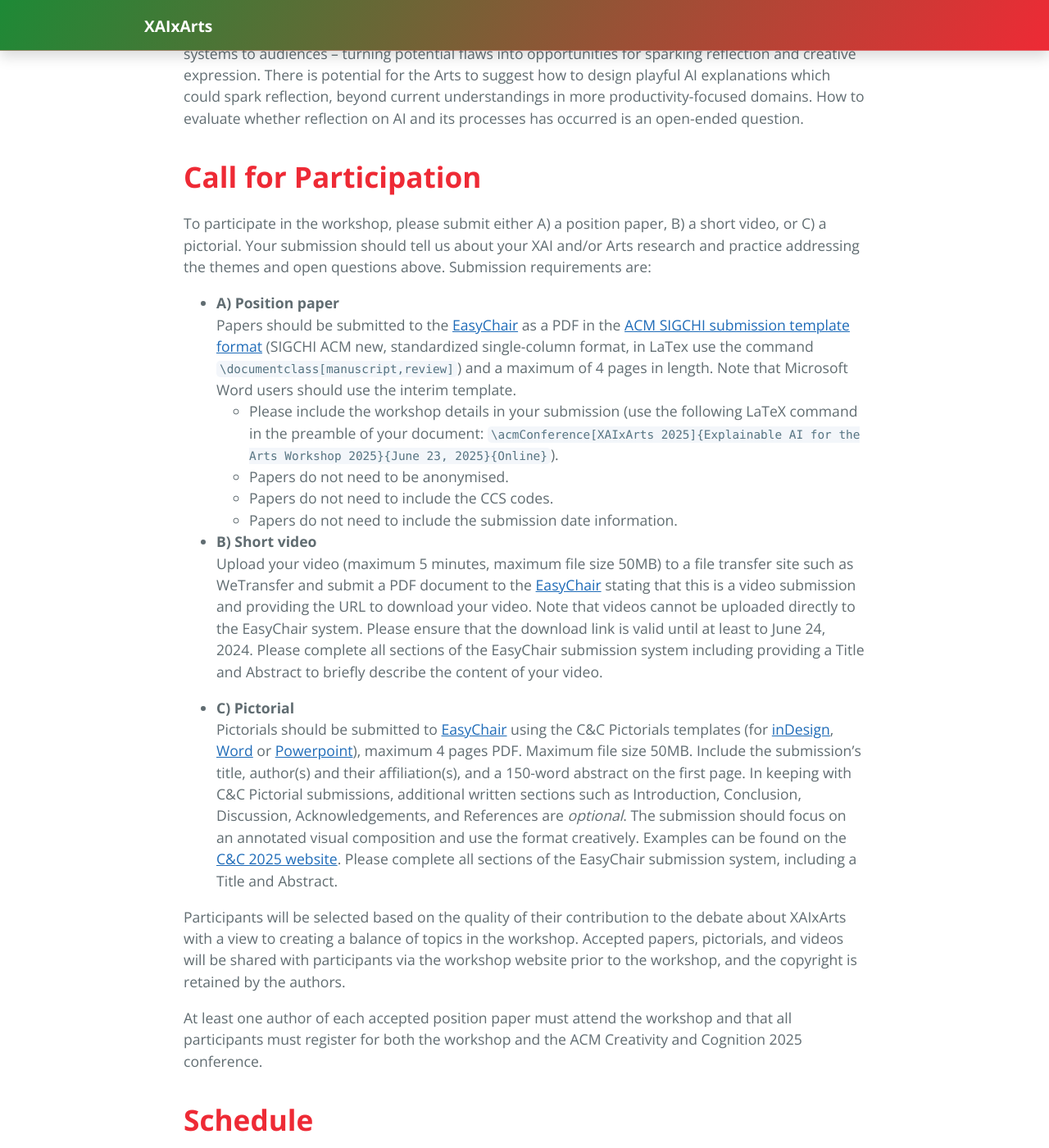
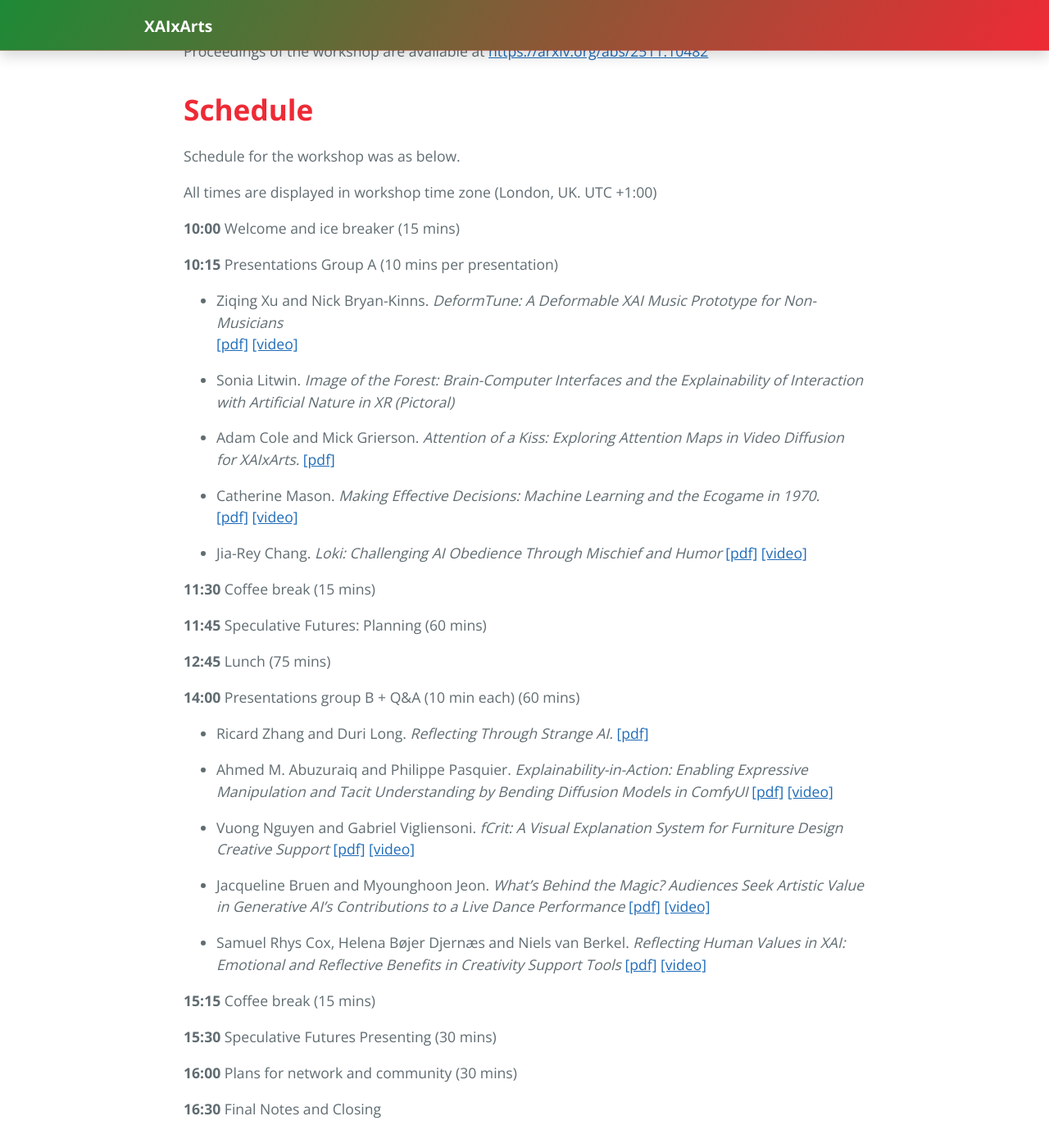
Before and after one commit to xaixarts/xaixarts.github.io, a Jekyll site: the page built from 2025.md, in a window 1280 px wide and 1400 px high, scrolled down 2700 px. Shown: the whole window at 82% size. Built offline with Jekyll 4.4.1, drawn with Linux system fonts in a browser that asks for light colours; some of the changed text lies outside the part shown.

Commit message:
Update 2025.md

```diff
--- a/2025.md
+++ b/2025.md
@@ -8,21 +8,21 @@
 <!-- > **Update:** Submissions are now closed for the workshop. Conference attendees are welcome to register and participate in our workshop without making a submission, please register interest through the [conference website](https://cc.acm.org/2024/attend/#registration).   -->
 
 # **About**
-This third ACM C&C workshop on explainable AI for the Arts (XAIxArts) will bring together a community of researchers and creative practitioners in Human-Computer Interaction (HCI), Interaction Design, AI, explainable AI (XAI), and Digital Arts to explore the role of XAI for the Arts. XAI is a core concern of Human-Centred AI and relies heavily on HCI techniques to explore how to make complex and difficult to understand AI models more understandable to people. Our [first workshop](./2023) explored the landscape of XAIxArts and identified emergent themes, whilst the [second iteration](./2024) focused on co-developing a manifesto.
+This third ACM C&C workshop on explainable AI for the Arts (XAIxArts) brought together a community of researchers and creative practitioners in Human-Computer Interaction (HCI), Interaction Design, AI, explainable AI (XAI), and Digital Arts to explore the role of XAI for the Arts. XAI is a core concern of Human-Centred AI and relies heavily on HCI techniques to explore how to make complex and difficult to understand AI models more understandable to people. Our [first workshop](./2023) explored the landscape of XAIxArts and identified emergent themes, whilst the [second iteration](./2024) focused on co-developing a manifesto.
 
-This workshop will bring researchers together to expand the XAIxArts community; advance discussions on current and emerging XAIxArts practices and identify areas for intervention using speculative futures. The main themes will focus on:
+This workshop brought researchers together to expand the XAIxArts community; advance discussions on current and emerging XAIxArts practices and identify areas for intervention using speculative futures. The main themes were:
 * Reducing Marginalisation by AI
 * Adapting AI for Arts Practice
 * Evaluating XAI for Arts
 * Mapping for Real-time Interaction
 * AI to Spark Reflection
 
-### Important Information
+<!--### Important Information
 * **Venue:** Online at the ACM Creativity and Cognition conference 2025
 * ~~**Submission Deadline:** Thursday 24<sup>th</sup> April, 2025, 23:59 AoE~~
 * **Extended Submission Deadline:** Thursday 1<sup>th</sup> May, 2025, 23:59 AoE
 * **Notifications:** Thursday 22<sup>nd</sup> May, 2025, 23:59 AoE
-* **Workshop Date:**  Monday 23<sup>rd</sup> June, 2025
+* **Workshop Date:**  Monday 23<sup>rd</sup> June, 2025-->
 <!-- **Workshop Date:** TBC **Venue:**  Online.  -->
 
 <!-- The workshop takes place at C&amp;C conference venue. Please check the [workshop room information](https://programs.sigchi.org/c&c/2024/program/content/158027).    -->
@@ -46,7 +46,7 @@
 
 ## **Themes**
 
-This workshop will explore how XAI might be used in the Arts and how the Arts might contribute to new forms of XAI. It will examine the challenges and opportunities at the intersection of XAI and the Arts (XAIxArts), offering a fresh and critical view on the explainable aspects of Responsible AI and Human-Centred AI more broadly. The themes include **but are not limited to**:
+This workshop explored how XAI might be used in the Arts and how the Arts might contribute to new forms of XAI. It examined the challenges and opportunities at the intersection of XAI and the Arts (XAIxArts), offering a fresh and critical view on the explainable aspects of Responsible AI and Human-Centred AI more broadly. The themes included:
 
 ### Reducing Marginalisation by AI
 
@@ -78,7 +78,7 @@
 The Arts have an opportunity to be playful with AI, to expose inherent biases and imperfections of AI systems to audiences – turning potential flaws into opportunities for sparking reflection and creative expression.  There is potential for the Arts to suggest how to design playful AI explanations which could spark reflection, beyond current understandings in more productivity-focused domains. How to evaluate whether reflection on AI and its processes has occurred is an open-ended question.
 
 
-# **Call for Participation**
+<!-- # **Call for Participation**
 
 To participate in the workshop, please submit either A) a position paper, B) a short video, or C) a pictorial. Your submission should tell us about your XAI and/or Arts research and practice addressing the themes and open questions above. Submission requirements are:
 
@@ -99,14 +99,15 @@
 Participants will be selected based on the quality of their contribution to the debate about XAIxArts with a view to creating a balance of topics in the workshop. Accepted papers, pictorials, and videos will be shared with participants via the workshop website prior to the workshop, and the copyright is retained by the authors.
 
 At least one author of each accepted position paper must attend the workshop and that all participants must register for both the workshop and the ACM Creativity and Cognition 2025 conference.
+-->
 
-<!-- # **Proceedings** -->
-<!-- Proceedings of the workshop are available at [https://arxiv.org/abs/2406.14485](https://arxiv.org/abs/2406.14485) -->
+# **Proceedings**
+Proceedings of the workshop are available at [https://arxiv.org/abs/2511.10482](https://arxiv.org/abs/2511.10482)
 <!-- Proceedings of the workshop will be published after the conference. -->
 
 # **Schedule**
 
-Schedule for the workshop will be published soon.
+Schedule for the workshop was as below.
 
 <!-- <!-- **Sunday, 23<sup>rd</sup> June, 2024   Workshop Schedule**   -->
 All times are displayed in workshop time zone (London,  UK. UTC +1:00)
```
